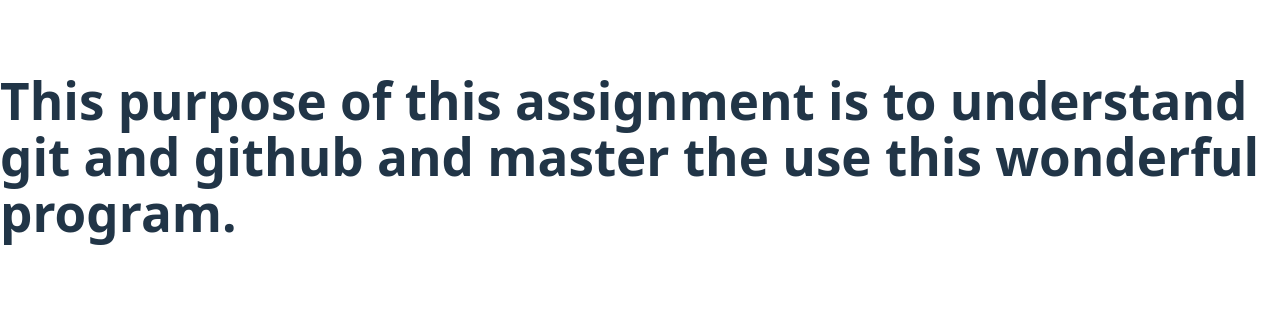
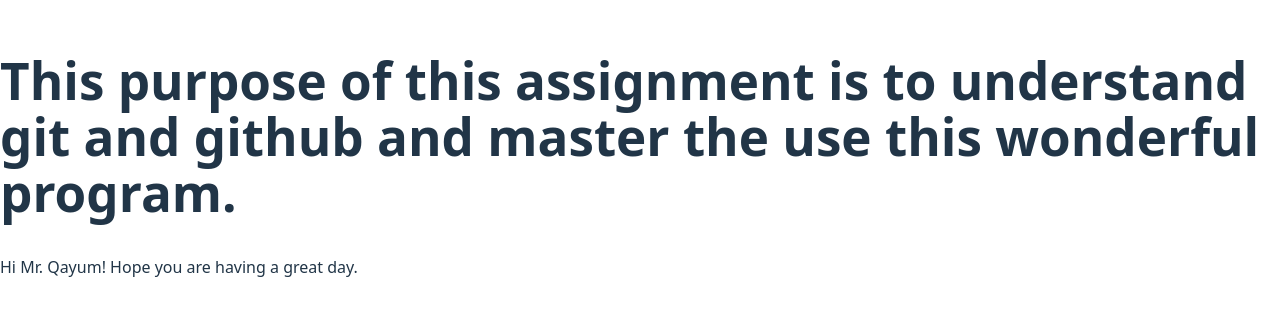
Before and after one commit to beyondparker63/ICS4U, a website built with Vite: page index.html in a window 1280 px wide. Shown: the part 244-560 px from the top of the page. Built offline with nearby package versions, Linux system fonts and the light colour scheme.

Commit message:
added greeting message

```diff
--- a/index.html
+++ b/index.html
@@ -11,6 +11,9 @@
   <div>
     <h1 id="" class="">This purpose of this assignment is to understand git and github and master the use this wonderful
        program.</h1>
+
+    <p>Hi Mr. Qayum! Hope you are having a great day.</p>
+
   </div>
 </body>
 </html>
```
